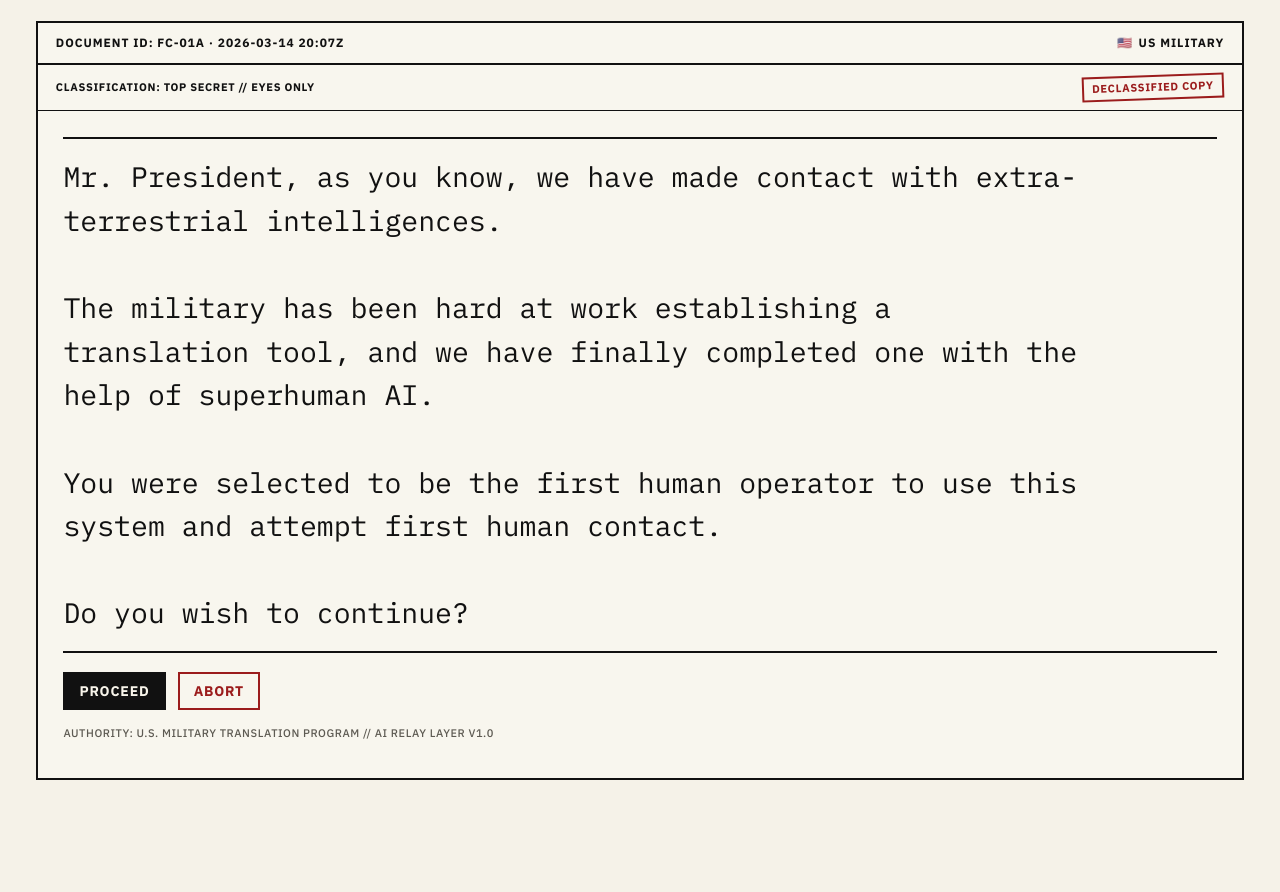
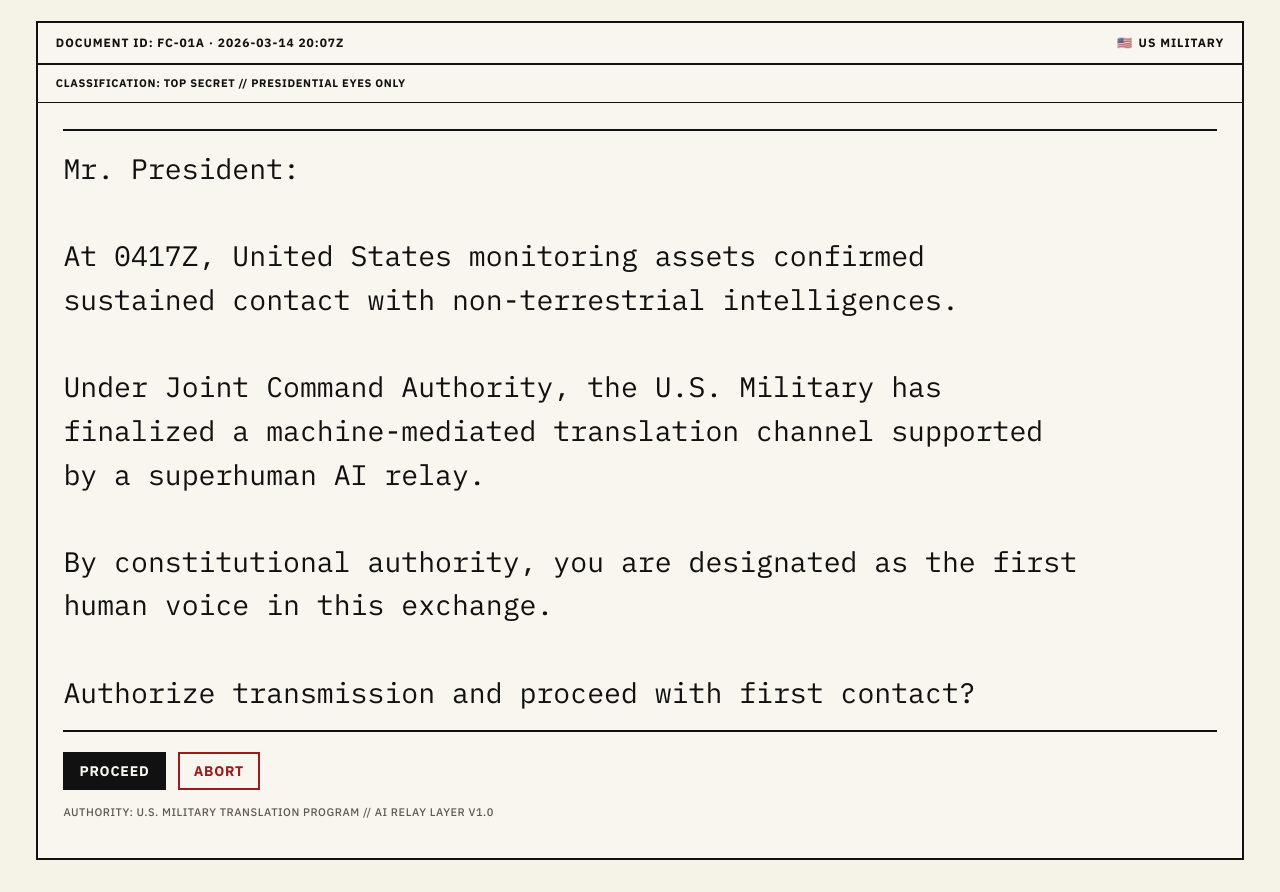
Before and after one commit to sagarvarma1/190FC_Final, a website: page public/index.html in a window 1280 px wide. Before the commit the page ends 812 px from the top, so only its background shows below. Drawn offline with Linux system fonts and the light colour scheme.

Commit message:
Refine presidential briefing copy and remove declassified badge

```diff
--- a/public/app.js
+++ b/public/app.js
@@ -1,10 +1,12 @@
-const INTRO_COPY = `Mr. President, as you know, we have made contact with extra-terrestrial intelligences.
+const INTRO_COPY = `Mr. President:
 
-The military has been hard at work establishing a translation tool, and we have finally completed one with the help of superhuman AI.
+At 0417Z, United States monitoring assets confirmed sustained contact with non-terrestrial intelligences.
 
-You were selected to be the first human operator to use this system and attempt first human contact.
+Under Joint Command Authority, the U.S. Military has finalized a machine-mediated translation channel supported by a superhuman AI relay.
 
-Do you wish to continue?`;
+By constitutional authority, you are designated as the first human voice in this exchange.
+
+Authorize transmission and proceed with first contact?`;
 
 const ORIGIN_STORY = [
   "The signal source calls itself the Kheled Array.",
@@ -75,8 +77,7 @@ function shell(innerHtml) {
         <div class="flag"><span aria-hidden="true">🇺🇸</span> <span>US Military</span></div>
       </div>
       <div class="class-line">
-        <span>CLASSIFICATION: TOP SECRET // EYES ONLY</span>
-        <span class="stamp">DECLASSIFIED COPY</span>
+        <span>CLASSIFICATION: TOP SECRET // PRESIDENTIAL EYES ONLY</span>
       </div>
       ${innerHtml}
     </main>
--- a/public/styles.css
+++ b/public/styles.css
@@ -63,7 +63,7 @@ body {
 
 .class-line {
   display: flex;
-  justify-content: space-between;
+  justify-content: flex-start;
   align-items: center;
   gap: 18px;
   padding: 10px 18px;
@@ -73,13 +73,6 @@ body {
   letter-spacing: 0.06em;
   font-size: clamp(11px, 0.8vw, 14px);
   font-weight: 700;
-}
-
-.stamp {
-  color: var(--accent);
-  border: 2px solid var(--accent);
-  padding: 2px 8px;
-  transform: rotate(-2deg);
 }
 
 .content {
```
